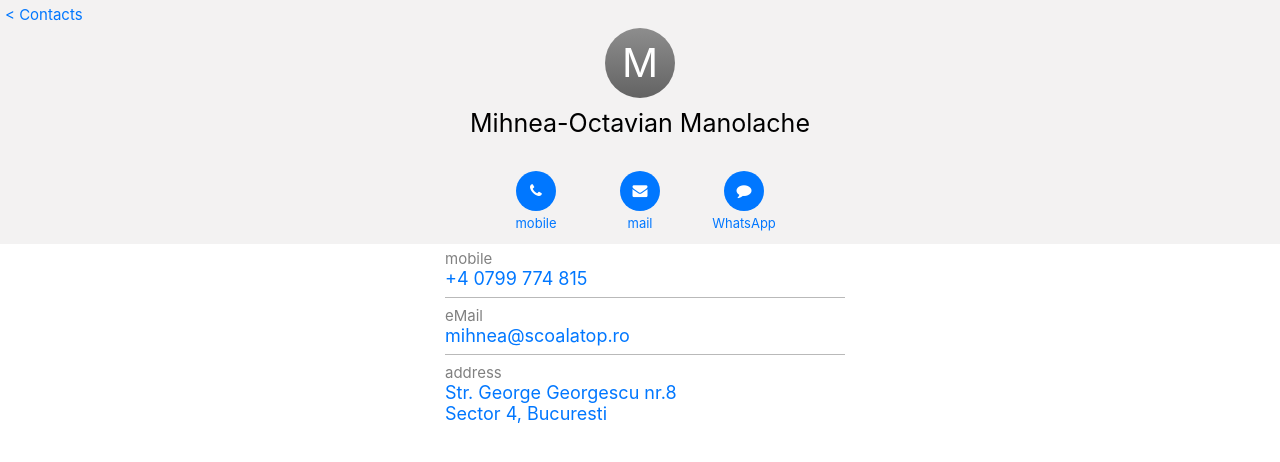
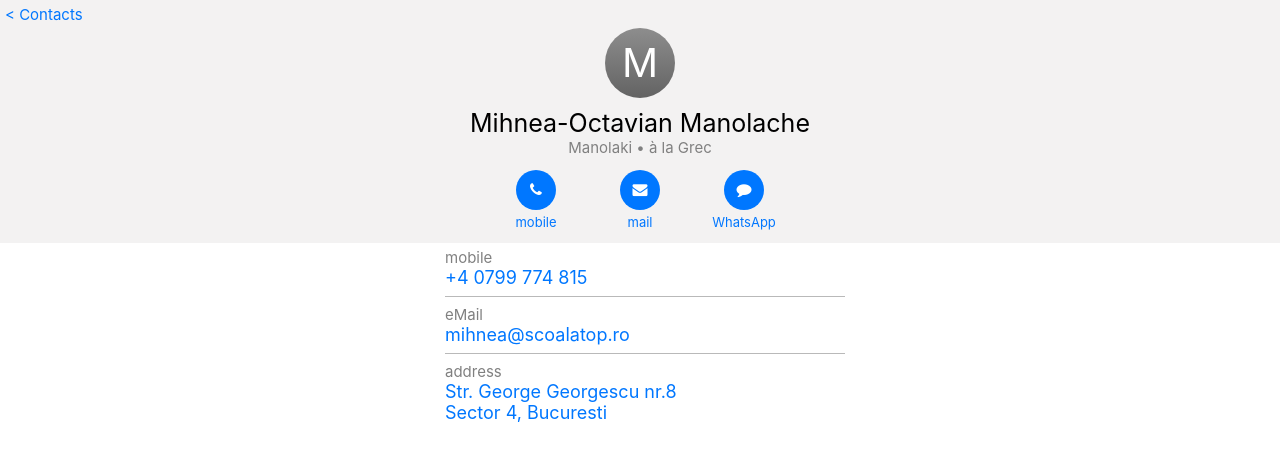
Before and after one commit to mihneamanolache/iOS-contact, a plain HTML site: page index.html in a window 1280 px wide. Drawn offline with Linux system fonts and the light colour scheme.

Commit message:
comany name added

```diff
--- a/index.html
+++ b/index.html
@@ -22,6 +22,9 @@
             </div>
             <div class="personName">
                     Mihnea-Octavian Manolache
+            </div>
+            <div class="comanyName">
+                    Manolaki • à la Grec
             </div>
         </div>
         <table id="whatever">
--- a/style.css
+++ b/style.css
@@ -33,9 +33,15 @@ body
     margin-top: 10px;
     font-family: -apple-system;
     font-size: 25px;
-    height: 50px;
+    height: 30px;
     border-radius: 50%;
     padding-top: 0px;
+}
+.comanyName
+{
+    font-family: -apple-system;
+    font-size: 15px;
+    color: gray;
 }
 table{
     border: 0;
```
